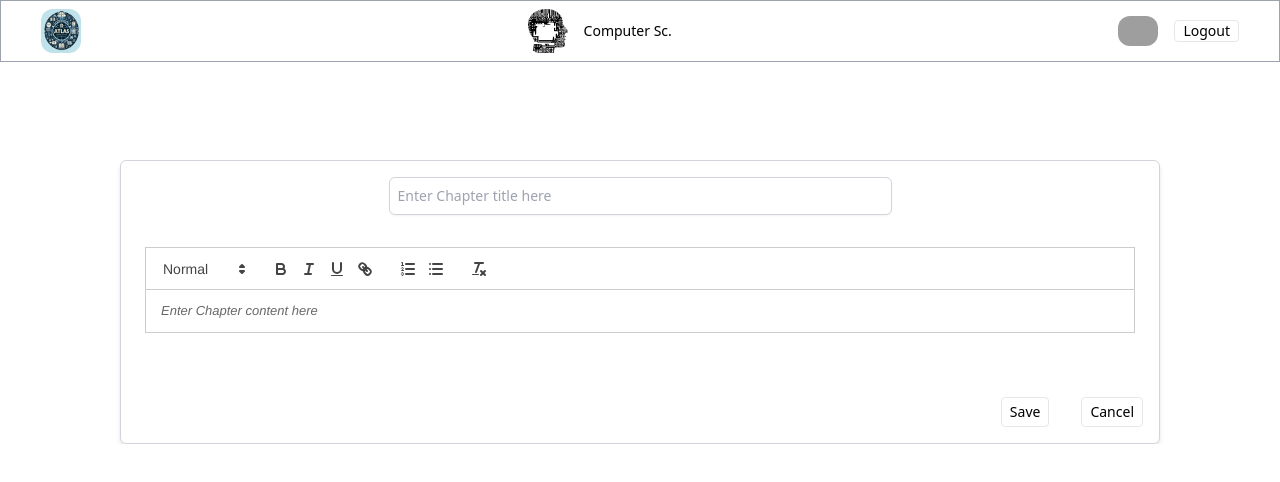
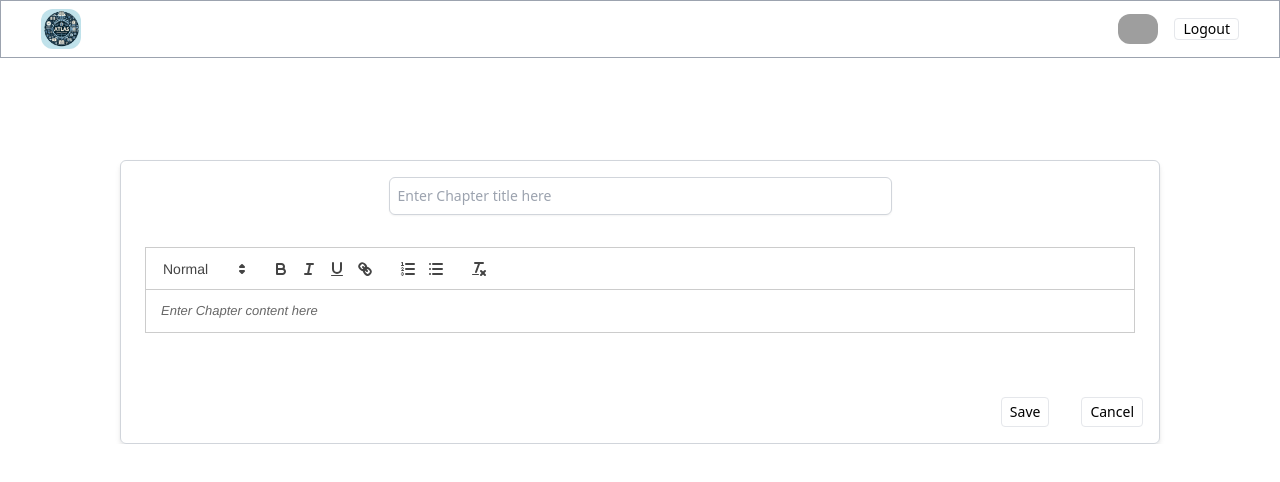
Before and after one commit to ALH-hub/mini-atlas-project, a React (Vite) app in the folder client/: page /write in a window 1280 px wide. Shown: the top 482 px of the page. Built offline with nearby package versions, Linux system fonts and the light colour scheme; sample sign-in values are in the browser's storage; grey boxes are pictures that could not be loaded; the HTML template or start-up script is replaced by a standard one.

Commit message:
refactor: restructure the general top navbarg

```diff
--- a/client/src/components/Navbar.jsx
+++ b/client/src/components/Navbar.jsx
@@ -15,10 +15,6 @@ const Navbar = () => {
   return (
     <nav className='flex justify-between py-2 px-10 border border-gray-400 z-10 bg-white fixed inset-x-0'>
       <img className='rounded-xl' width='40px' src={logo} alt='' />
-      <div className='flex items-center gap-4'>
-        <img className='rounded-xl' src={csc} alt='' width='40px' />
-        <span className='text-sm'>Computer Sc.</span>
-      </div>
 
       <div className='flex items-center gap-4'>
         <img className='rounded-xl' src={user} alt='' width='40px' />
```
